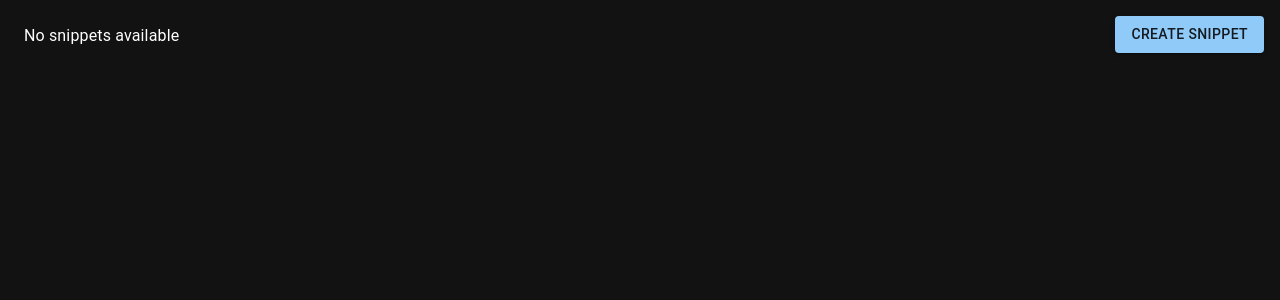
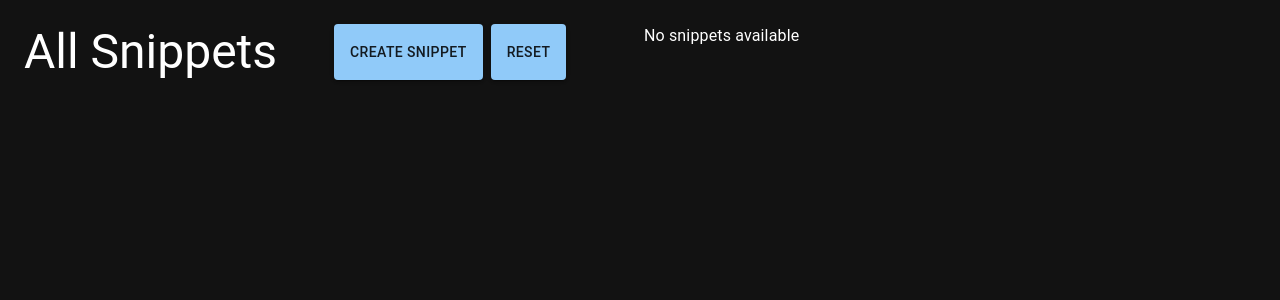
Before and after one commit to ashishyoo/Quick-Snippets, a Next.js app: page /snippets in a window 1280 px wide. Shown: the top 300 px of the page. Built offline with nearby package versions, Linux system fonts and the light colour scheme.

Commit message:
feat: implement reset snippets via zustand

```diff
--- a/src/components/Snippets.tsx
+++ b/src/components/Snippets.tsx
@@ -1,38 +1,46 @@
 "use client";
 
-import { Typography, Button, useSnippetStore, useRouter } from "./index";
+import {
+  Typography,
+  Button,
+  useSnippetStore,
+  useRouter,
+  useLocalStorage,
+} from "./index";
 import SnippetCard from "./SnippetCard";
 
 const Snippets = () => {
   const router = useRouter();
-  const { snippets } = useSnippetStore();
+  const { snippets, resetSnippet } = useSnippetStore();
+
   const handleCreateSnippet = () => {
     router.push("/");
   };
 
+  const handleReset = () => {
+    resetSnippet();
+  };
+
+  useLocalStorage();
+
   return (
     <div className="grid grid-cols-1 md:grid-cols-2 lg:grid-cols-4 gap-2">
+      <Typography variant="h3" className="pb-4">
+        All Snippets
+      </Typography>
+      <div className="flex gap-2 pb-4">
         <Button
-        sx={{
-          position: "fixed",
-          top: {
-            xs: "auto",
-            sm: "1rem",
-            md: "1rem",
-          },
-          right: "1rem",
-          bottom: {
-            xs: "1rem",
-            sm: "auto",
-            md: "auto",
-          },
-        }}
           variant="contained"
           onClick={handleCreateSnippet}
           className="z-10"
         >
           Create Snippet
         </Button>
+        <Button variant="contained" onClick={handleReset}>
+          Reset
+        </Button>
+      </div>
+
       {snippets.length > 0 ? (
         snippets.map((snippet) => (
           <SnippetCard key={snippet.id} snippet={snippet} />
--- a/src/state/store.ts
+++ b/src/state/store.ts
@@ -14,6 +14,7 @@ interface SnippetState {
   addSnippet: (snippet: Snippet) => void;
   removeSnippet: (snippetId: string) => void;
   updateSnippet: (updatedSnippet: Snippet) => void;
+  resetSnippet: () => void;
 }
 
 const useSnippetStore = create<SnippetState>((set) => ({
@@ -30,6 +31,10 @@ const useSnippetStore = create<SnippetState>((set) => ({
         snippet.id === updatedSnippet.id ? updatedSnippet : snippet
       ),
     })),
+  resetSnippet: () =>
+    set(() => ({
+      snippets: [],
+    })),
 }));
 
 export default useSnippetStore;
```
Lines whose indentation alone changed are shown as unchanged.
